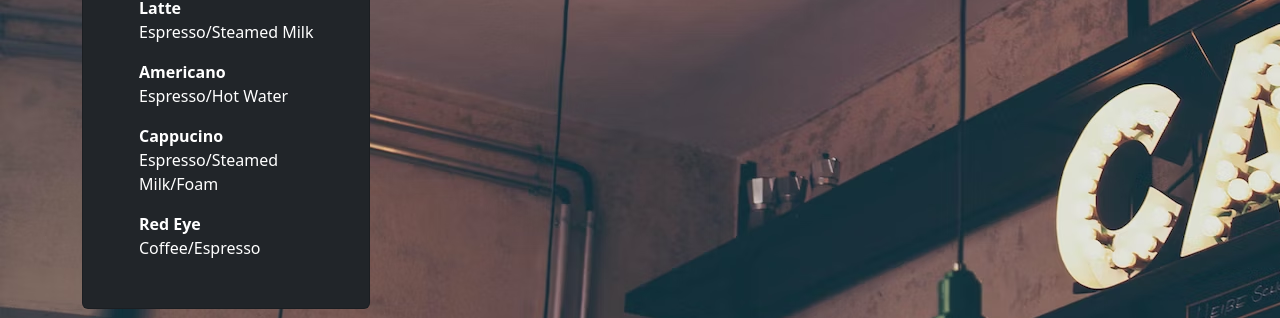
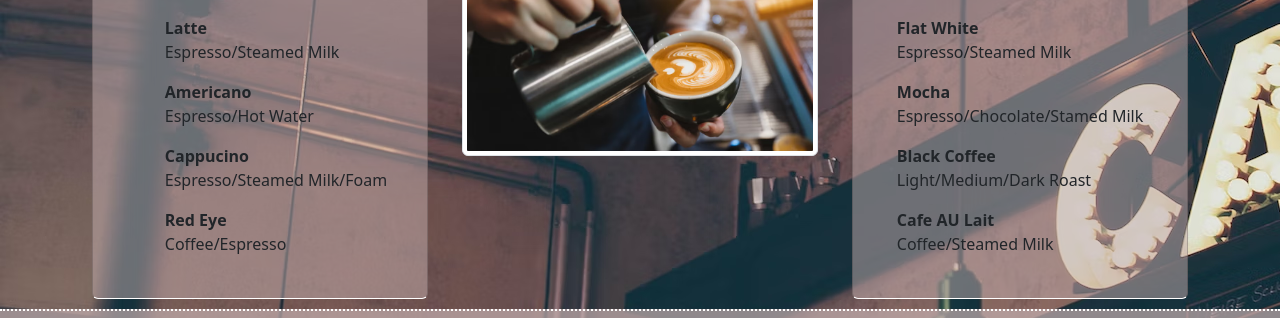
Before and after one commit to MALYPH0NG/MoeJOe, a plain HTML site: page menu.html in a window 1280 px wide. Shown: the part 468-786 px from the top of the page. Drawn offline with nearby package versions, Linux system fonts and the light colour scheme.

Commit message:
created card content for menu

```diff
--- a/menu.html
+++ b/menu.html
@@ -1,5 +1,6 @@
 <!DOCTYPE html>
 <html lang="en">
+
 <head>
     <meta charset="UTF-8">
     <meta name="viewport" content="width=device-width, initial-scale=1.0">
@@ -12,6 +13,7 @@
     <link rel="stylesheet" href="https://fonts.googleapis.com/css?family=Lobster|Open+Sans" />
     <link rel="stylesheet" href="css/styles.css">
 </head>
+
 <body>
     <header>
         <div class="container">
@@ -39,43 +41,84 @@
     </header>
     <div class="container">
         <div class="row">
-            <div class="col">
-                <div class="card text-bg-dark mb-3" style="max-width: 18rem;">
+            <div class="col-md">
+                <div class="card light-bg">
                     <div class="card-header">
                         <h2>Hot Joes</h2>
                     </div>
                     <div class="card-body">
                         <ul>
-                            <li class="list-group-item d-flex">
-                                <div class="ms-2 me-auto">
+                            <li class="list-group-item">
+                                <div>
                                     <div class="fw-bold">Latte</div>
                                     <p>Espresso/Steamed Milk</p>
                                 </div>
                             </li>
-                            <li class="list-group-item d-flex">
-                                <div class="ms-2 me-auto">
+                            <li class="list-group-item">
+                                <div>
                                     <div class="fw-bold">Americano</div>
                                     <p>Espresso/Hot Water</p>
                                 </div>
                             </li>
-                            <li class="list-group-item d-flex">
-                                <div class="ms-2 me-auto">
+                            <li class="list-group-item">
+                                <div>
                                     <div class="fw-bold">Cappucino</div>
-                                    <p>Espresso/Steamed Milk/Foam
+                                    <p>Espresso/Steamed Milk/Foam</p>
                                 </div>
                             </li>
-                            <li class="list-group-item d-flex">
-                                <div class="ms-2 me-auto">
+                            <li class="list-group-item">
+                                <div>
                                     <div class="fw-bold">Red Eye</div>
-                                    <p>Coffee/Espresso
+                                    <p>Coffee/Espresso</p>
                                 </div>
                             </li>
                         </ul>
                     </div>
                 </div>
             </div>
+            <div class="col d-none d-md-block">
+                <img class="img-thumbnail" src="imgs/coffeecup.jpg" alt="Coffee In Hand">
+            </div>
+            <div class="col-md">
+                <div class="card light-bg">
+                    <div class="card-header">
+                        <h2>More Joes</h2>
+                    </div>
+                    <div class="card-body">
+                        <li class="list-group-item">
+                            <div>
+                                <div class="fw-bold">Flat White</div>
+                                <p>Espresso/Steamed Milk</p>
+                            </div>
+                        </li>
+                        <li class="list-group-item">
+                            <div>
+                                <div class="fw-bold">Mocha</div>
+                                <p>Espresso/Chocolate/Stamed Milk</p>
+                            </div>
+                        </li>
+                        <li class="list-group-item">
+                            <div>
+                                <div class="fw-bold">Black Coffee</div>
+                                <p>Light/Medium/Dark Roast</p>
+                            </div>
+                        </li>
+                        <li class="list-group-item">
+                            <div>
+                                <div class="fw-bold">Cafe AU Lait</div>
+                                <p>Coffee/Steamed Milk</p>
+                            </div>
+                        </li>
+                    </div>
+                </div>
+            </div>
         </div>
     </div>
+
+
+
+
+
     <footer>
         <div class="container">
             <div class="row">
@@ -99,9 +142,16 @@
                 </div>
             </div>
         </div>
+
+
+
+
+
+
     </footer>
     <script src="https://cdn.jsdelivr.net/npm/bootstrap@5.2.3/dist/js/bootstrap.bundle.min.js"
         integrity="sha384-kenU1KFdBIe4zVF0s0G1M5b4hcpxyD9F7jL+jjXkk+Q2h455rYXK/7HAuoJl+0I4"
         crossorigin="anonymous"></script>
 </body>
+
 </html>
```
Also changed, not shown: imgs/coffeecup.jpg (added).
